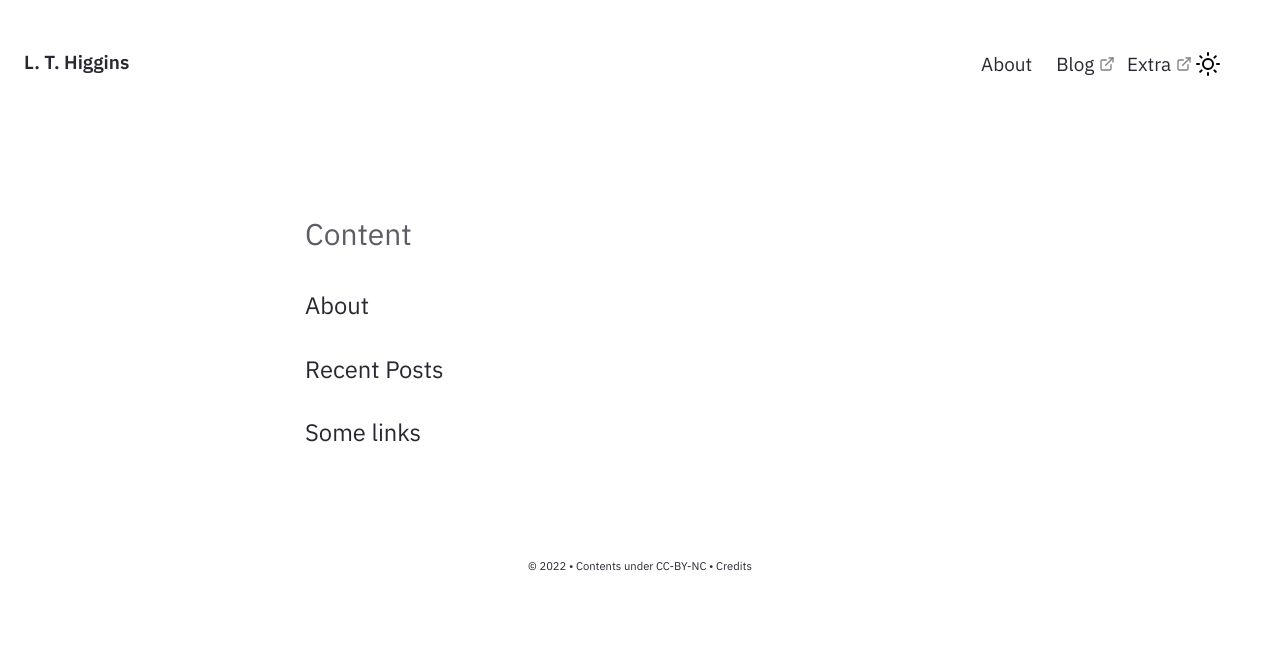
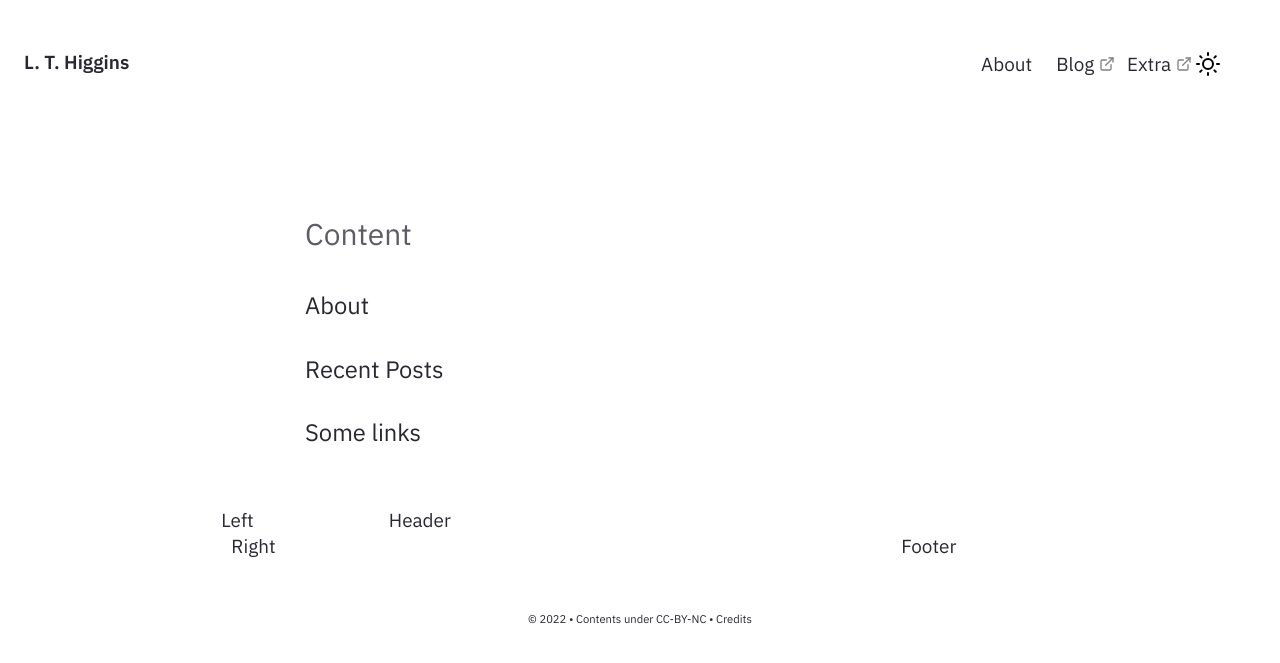
Before and after one commit to Luke-T-Higgins/blog, a Jekyll site: the page built from pages/index.md, in a window 1280 px wide. Shown: the top 663 px of the page. Built offline with Jekyll 4.4.1, drawn with Linux system fonts in a browser that asks for light colours.

Commit message:
Update Homepage.html

```diff
--- a/_includes/Homepage.html
+++ b/_includes/Homepage.html
@@ -17,3 +17,17 @@
 <h5> Some links </h5>
 
 </div>
+
+
+<div style="width:100%;"> <!-- Main Div -->
+Header
+<div style="float:left; width:20%;">
+Left  <!-- Set Div As your requirement -->
+</div>
+<div style="float:left; width:80%; margin-left:10px;">
+Right  <!-- Set Div As your requirement -->
+</div>
+<div>
+Footer
+</div>
+</div>
```
